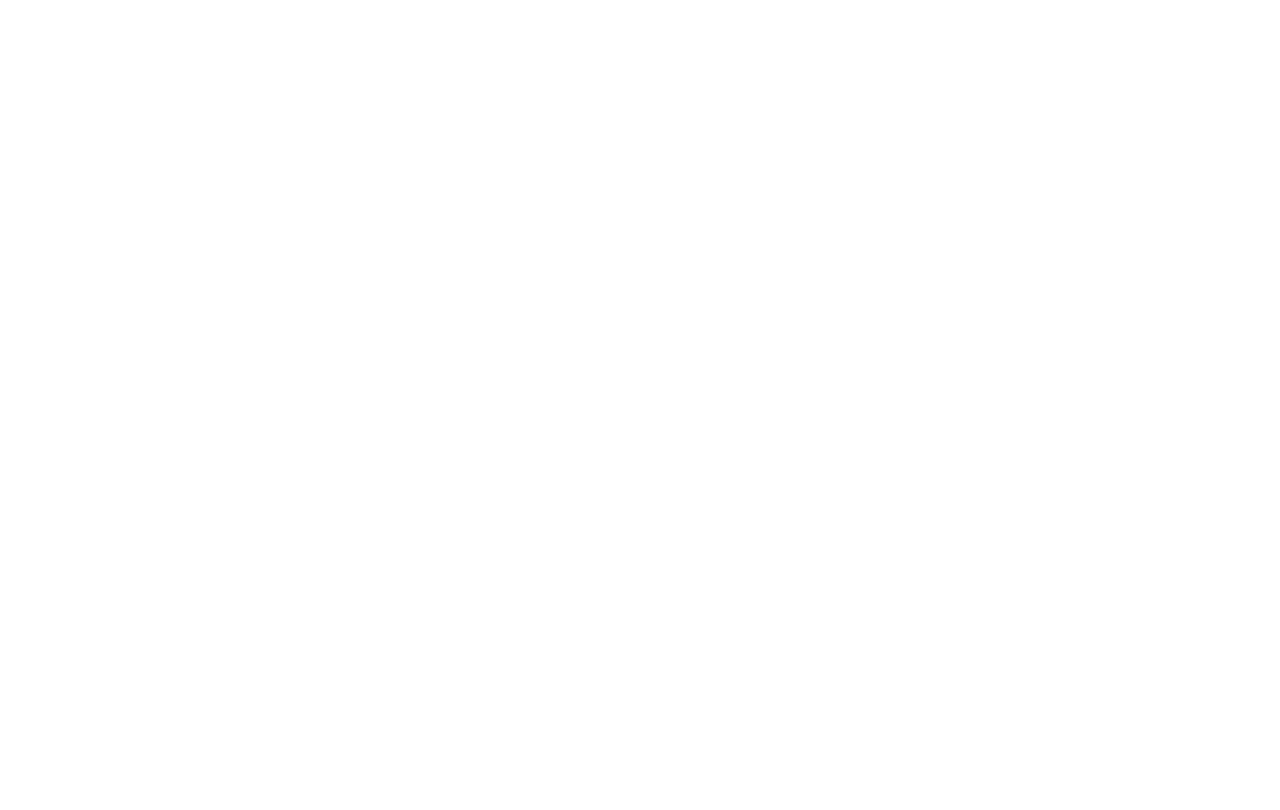
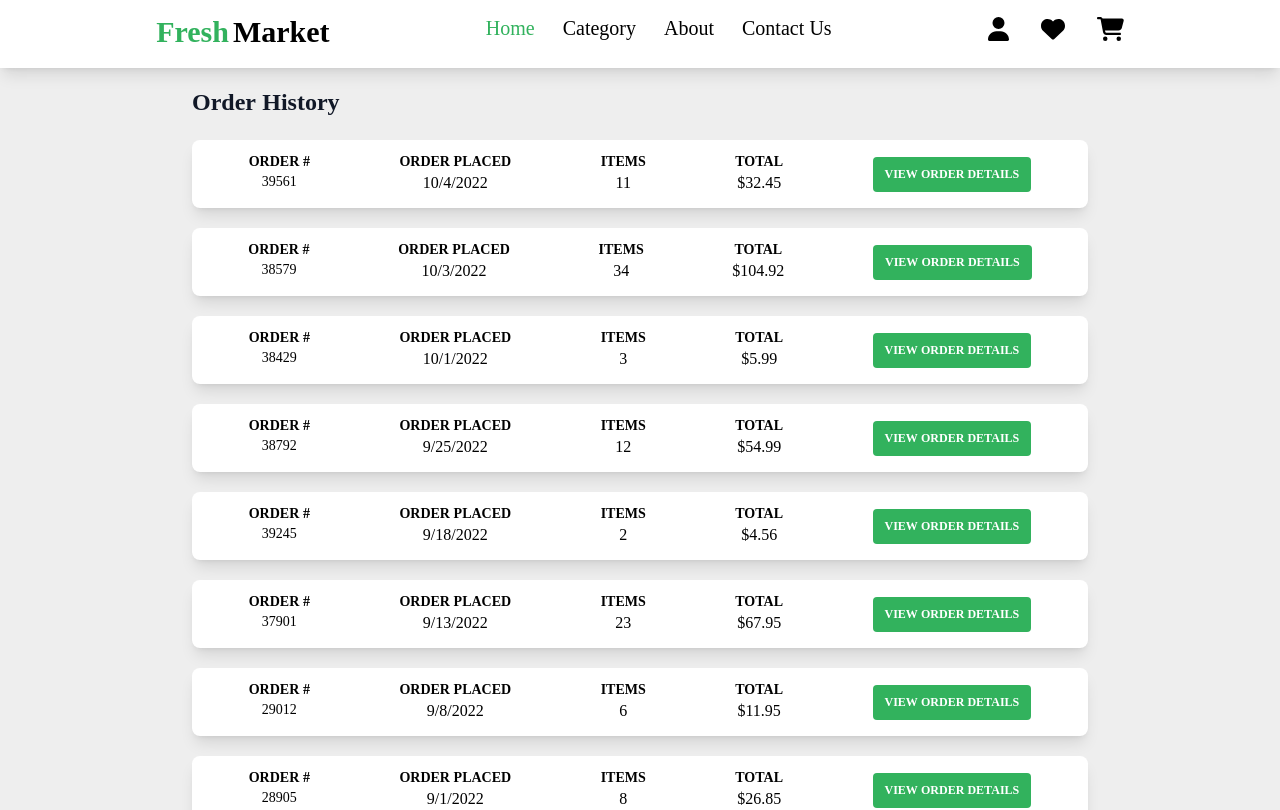
Before and after one commit to thebaker10/Fresh-Mart, a React (Create React App) app: page /OrderHistory in a window 1280 px wide. Before the commit this address had no page. Shown: the top 810 px of the page. Built offline with nearby package versions, Linux system fonts and the light colour scheme; the HTML template or start-up script is replaced by a standard one.

Commit message:
Renamed OrderPage to OrderHistory

```diff
--- a/src/App.tsx
+++ b/src/App.tsx
@@ -4,7 +4,7 @@
 import { RegistrationPage } from "./Components/RegistrationPage";
 import { HomePage } from "./Pages/HomePage";
 import { ProductPage } from "./Pages/ProductPage"
-import {OrderPage} from "./Pages/OrderPage"
+import {OrderHistory} from "./Pages/OrderHistory"
 import {OrderDetails} from "./Pages/OrderDetails"
 
 function App() {
@@ -16,7 +16,7 @@
         <Route path="CheckOut" element={<CheckOut/>}></Route>
         <Route path="RegistrationPage" element={<RegistrationPage/>}></Route>
         <Route path="LoginPage" element={<LoginPage/>}></Route>
-        <Route path="OrderPage" element={<OrderPage/>}></Route>
+        <Route path="OrderHistory" element={<OrderHistory/>}></Route>
         <Route path="OrderDetails/:orderID" element={<OrderDetails/>}></Route>
 
       </Routes>
--- a/src/Pages/OrderPage.tsx
+++ b/src/Pages/OrderHistory.tsx
@@ -7,7 +7,7 @@
 
 }
 
-export function OrderPage() {
+export function OrderHistory() {
     const params = useParams<Parameters>()
     return (
         <div className="bg-lightGray">
```
